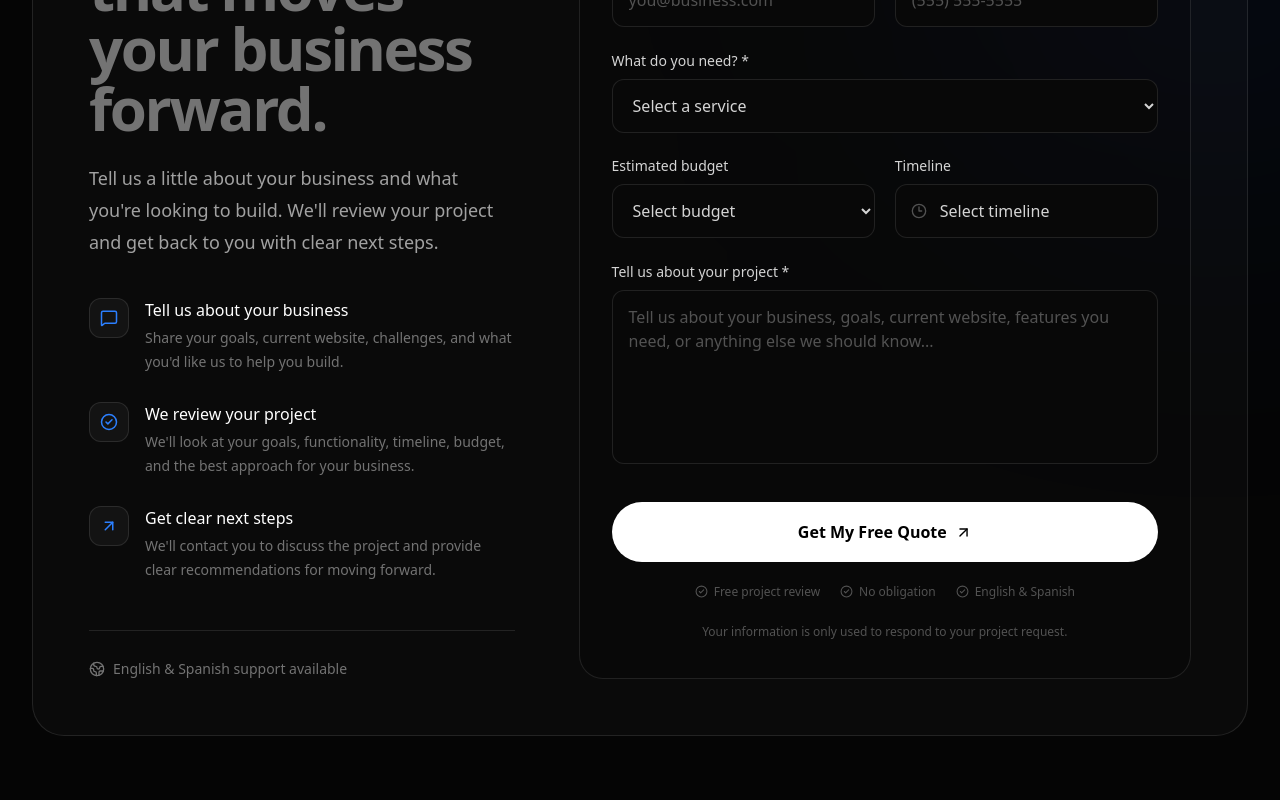
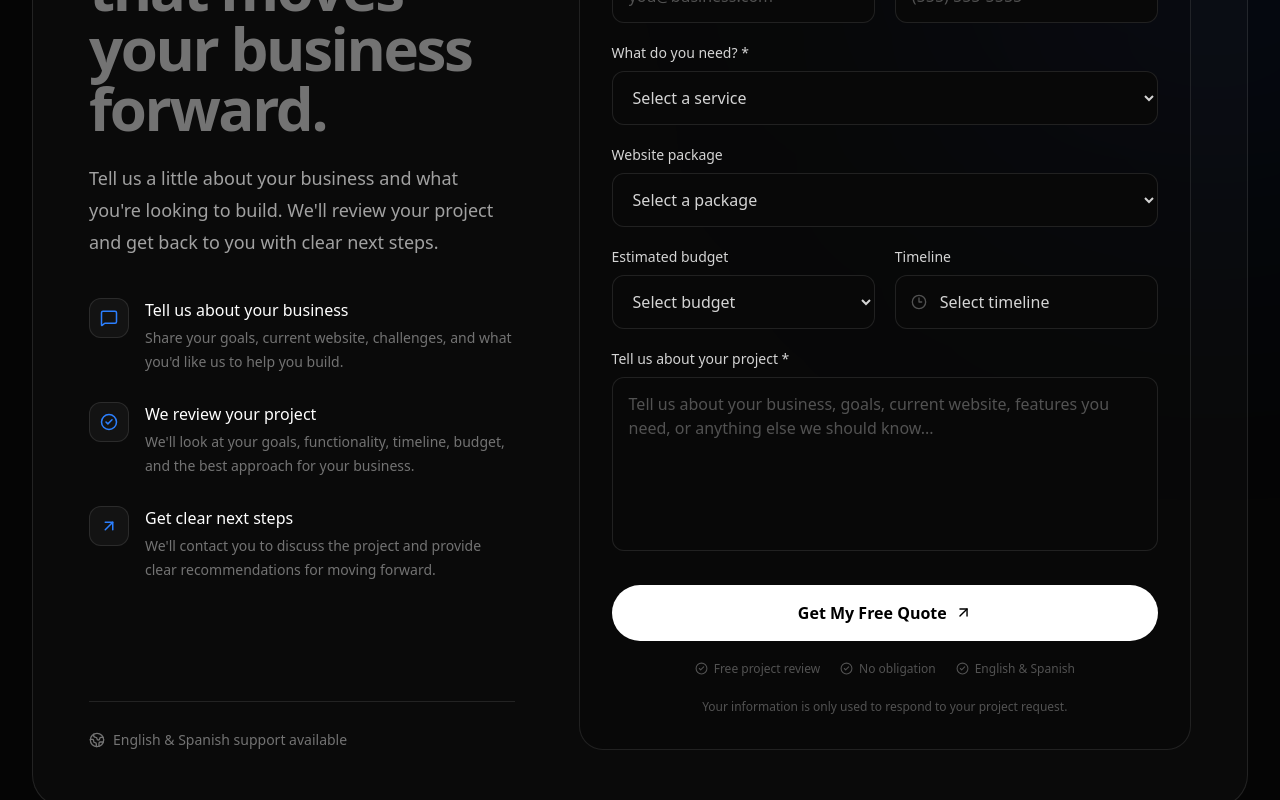
Before and after one commit to ast155/guaman-digital, a Next.js app: page / in a window 1280 px wide. Shown: the part 11200-12000 px from the top of the page. Built offline with nearby package versions, Linux system fonts and the light colour scheme.

Commit message:
Improve pricing and project inquiry flow

```diff
--- a/app/api/contact/route.ts
+++ b/app/api/contact/route.ts
@@ -3,6 +3,15 @@ import { Resend } from "resend";
 
 const resendApiKey = process.env.RESEND_API_KEY;
 const resend = resendApiKey ? new Resend(resendApiKey) : null;
+
+function escapeHtml(value: unknown) {
+  return String(value ?? "")
+    .replaceAll("&", "&amp;")
+    .replaceAll("<", "&lt;")
+    .replaceAll(">", "&gt;")
+    .replaceAll('"', "&quot;")
+    .replaceAll("'", "&#039;");
+}
 
 export async function POST(request: Request) {
   try {
@@ -25,6 +34,7 @@ export async function POST(request: Request) {
       email,
       phone,
       service,
+      package: selectedPackage,
       budget,
       timeline,
       message,
@@ -41,10 +51,20 @@ export async function POST(request: Request) {
       );
     }
 
+    const safeName = escapeHtml(name);
+    const safeBusiness = escapeHtml(business);
+    const safeEmail = escapeHtml(email);
+    const safePhone = escapeHtml(phone);
+    const safeService = escapeHtml(service);
+    const safePackage = escapeHtml(selectedPackage);
+    const safeBudget = escapeHtml(budget);
+    const safeTimeline = escapeHtml(timeline);
+    const safeMessage = escapeHtml(message);
+
     const { data, error } = await resend.emails.send({
       from: "Guaman Digital <onboarding@resend.dev>",
       to: ["andygamers2005@gmail.com"],
-      replyTo: email,
+      replyTo: String(email),
       subject: `New Project Request — ${business || name}`,
 
       html: `
@@ -70,19 +90,19 @@ export async function POST(request: Request) {
             </h2>
 
             <p style="margin: 8px 0;">
-              <strong>Name:</strong> ${name}
+              <strong>Name:</strong> ${safeName}
             </p>
 
             <p style="margin: 8px 0;">
-              <strong>Business:</strong> ${business || "Not provided"}
+              <strong>Business:</strong> ${safeBusiness || "Not provided"}
             </p>
 
             <p style="margin: 8px 0;">
-              <strong>Email:</strong> ${email}
+              <strong>Email:</strong> ${safeEmail}
             </p>
 
             <p style="margin: 8px 0;">
-              <strong>Phone:</strong> ${phone || "Not provided"}
+              <strong>Phone:</strong> ${safePhone || "Not provided"}
             </p>
           </div>
 
@@ -92,15 +112,23 @@ export async function POST(request: Request) {
             </h2>
 
             <p style="margin: 8px 0;">
-              <strong>Service:</strong> ${service}
+              <strong>Service:</strong> ${safeService}
             </p>
 
             <p style="margin: 8px 0;">
-              <strong>Estimated Budget:</strong> ${budget || "Not provided"}
+              <strong>Website Package:</strong> ${
+                safePackage || "Not selected"
+              }
             </p>
 
             <p style="margin: 8px 0;">
-              <strong>Timeline:</strong> ${timeline || "Not provided"}
+              <strong>Estimated Budget:</strong> ${
+                safeBudget || "Not provided"
+              }
+            </p>
+
+            <p style="margin: 8px 0;">
+              <strong>Timeline:</strong> ${safeTimeline || "Not provided"}
             </p>
           </div>
 
@@ -109,13 +137,11 @@ export async function POST(request: Request) {
               Project Details
             </h2>
 
-            <p style="margin: 0; color: #444444; line-height: 1.7; white-space: pre-wrap;">
-              ${message}
-            </p>
+            <p style="margin: 0; color: #444444; line-height: 1.7; white-space: pre-wrap;">${safeMessage}</p>
           </div>
 
           <p style="margin: 24px 0 0; font-size: 12px; color: #888888; line-height: 1.5;">
-            Reply directly to this email to contact ${name}.
+            Reply directly to this email to contact ${safeName}.
           </p>
         </div>
       `,
--- a/components/sections/CTA.tsx
+++ b/components/sections/CTA.tsx
@@ -29,6 +29,7 @@ export default function CTA() {
       email: formData.get("email"),
       phone: formData.get("phone"),
       service: formData.get("service"),
+      package: formData.get("package"),
       budget: formData.get("budget"),
       timeline: formData.get("timeline"),
       message: formData.get("message"),
@@ -62,14 +63,10 @@ export default function CTA() {
       className="relative overflow-hidden border-t border-white/10 px-5 py-24 sm:px-6 sm:py-28 lg:px-8 lg:py-36"
     >
       {/* Background glow */}
-      <div
-        className="pointer-events-none absolute right-[-15%] top-[5%] h-[520px] w-[520px] rounded-full bg-blue-600/[0.08] blur-[160px]"
-      />
+      <div className="pointer-events-none absolute right-[-15%] top-[5%] h-[520px] w-[520px] rounded-full bg-blue-600/[0.08] blur-[160px]" />
 
       <div className="relative z-10 mx-auto max-w-7xl">
-        <div
-          className="grid gap-14 overflow-hidden rounded-[2rem] border border-white/10 bg-white/[0.025] p-7 sm:p-10 lg:grid-cols-[0.82fr_1.18fr] lg:gap-16 lg:p-14"
-        >
+        <div className="grid gap-14 overflow-hidden rounded-[2rem] border border-white/10 bg-white/[0.025] p-7 sm:p-10 lg:grid-cols-[0.82fr_1.18fr] lg:gap-16 lg:p-14">
           {/* Left side */}
           <div className="flex flex-col justify-between">
             <div>
@@ -149,7 +146,7 @@ export default function CTA() {
             <div className="mt-12 border-t border-white/10 pt-7">
               <div className="flex items-center gap-2 text-sm text-neutral-500">
                 <Globe2 size={16} />
-                English & Spanish support available
+                English &amp; Spanish support available
               </div>
             </div>
           </div>
@@ -264,11 +261,52 @@ export default function CTA() {
                 <option value="Website Maintenance">
                   Website Maintenance
                 </option>
-                <option value="SEO & Growth">SEO & Growth</option>
+                <option value="SEO & Growth">SEO &amp; Growth</option>
                 <option value="Booking System">Booking System</option>
                 <option value="E-commerce">E-commerce</option>
-                <option value="AI & Automation">AI & Automation</option>
+                <option value="AI & Automation">AI &amp; Automation</option>
                 <option value="Other">Other</option>
+              </select>
+            </div>
+
+            {/* Package */}
+            <div>
+              <label
+                htmlFor="package"
+                className="mb-2 block text-sm text-neutral-300"
+              >
+                Website package
+              </label>
+
+              <select
+                id="package"
+                name="package"
+                defaultValue=""
+                className="w-full rounded-xl border border-white/10 bg-[#080808] px-4 py-3.5 text-neutral-300 outline-none transition focus:border-blue-500/60 focus:ring-2 focus:ring-blue-500/10"
+              >
+                <option value="" disabled>
+                  Select a package
+                </option>
+
+                <option value="Starter - $699">
+                  Starter — starting at $699
+                </option>
+
+                <option value="Business - $1,299">
+                  Business — starting at $1,299
+                </option>
+
+                <option value="Premium - $2,499+">
+                  Premium — starting at $2,499+
+                </option>
+
+                <option value="Website Care - $75/month">
+                  Website Care — starting at $75/month
+                </option>
+
+                <option value="Not sure">
+                  Not sure — help me choose
+                </option>
               </select>
             </div>
 
@@ -293,9 +331,21 @@ export default function CTA() {
                   </option>
 
                   <option value="$500 - $1,000">$500 – $1,000</option>
-                  <option value="$1,000 - $2,000">$1,000 – $2,000</option>
-                  <option value="$2,000 - $5,000">$2,000 – $5,000</option>
+
+                  <option value="$1,000 - $1,500">
+                    $1,000 – $1,500
+                  </option>
+
+                  <option value="$1,500 - $2,500">
+                    $1,500 – $2,500
+                  </option>
+
+                  <option value="$2,500 - $5,000">
+                    $2,500 – $5,000
+                  </option>
+
                   <option value="$5,000+">$5,000+</option>
+
                   <option value="Not sure yet">Not sure yet</option>
                 </select>
               </div>
@@ -400,15 +450,13 @@ export default function CTA() {
 
               <span className="flex items-center gap-1.5">
                 <CheckCircle2 size={13} />
-                English & Spanish
+                English &amp; Spanish
               </span>
             </div>
 
             {/* Success */}
             {status === "success" && (
-              <div
-                className="rounded-xl border border-green-500/20 bg-green-500/[0.06] px-4 py-4"
-              >
+              <div className="rounded-xl border border-green-500/20 bg-green-500/[0.06] px-4 py-4">
                 <div className="flex items-start gap-3">
                   <CheckCircle2
                     size={18}
@@ -431,9 +479,7 @@ export default function CTA() {
 
             {/* Error */}
             {status === "error" && (
-              <div
-                className="rounded-xl border border-red-500/20 bg-red-500/[0.06] px-4 py-4"
-              >
+              <div className="rounded-xl border border-red-500/20 bg-red-500/[0.06] px-4 py-4">
                 <p className="text-sm leading-6 text-red-400">
                   We couldn&apos;t send your request. Please try again in a
                   moment.
```
